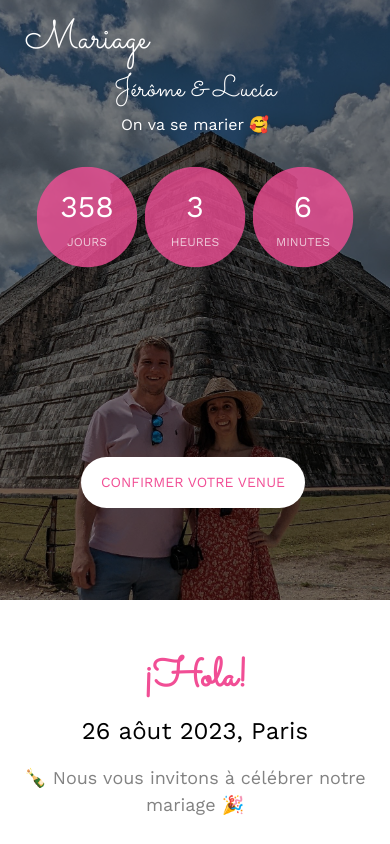
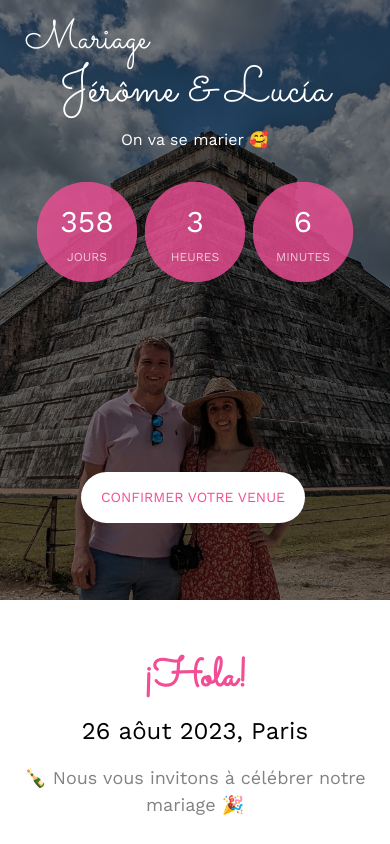
Before and after one commit to jerome-lechampion/wedding, a plain HTML site: page index.html in a window 390 px wide. Shown: the top 844 px of the page. Drawn offline with nearby package versions, Linux system fonts and the light colour scheme; some packages are replaced by stand-ins of ours; files whose address does not match are found by name.

Commit message:
descriptiuon

```diff
--- a/css/style.css
+++ b/css/style.css
@@ -842,7 +842,7 @@ form label {
 #fh5co-counter .display-tc h1,
 .fh5co-cover .display-tc h1 {
   margin-bottom: 0px;
-  font-size: 100px;
+  font-size: 120px;
   line-height: 1.5;
   font-family: "Sacramento", Arial, serif;
 }
@@ -857,7 +857,7 @@ form label {
   #fh5co-header .display-tc h1,
   #fh5co-counter .display-tc h1,
   .fh5co-cover .display-tc h1 {
-    font-size: 30px;
+    font-size: 50px;
   }
 }
 #fh5co-header .display-tc h2,
```
